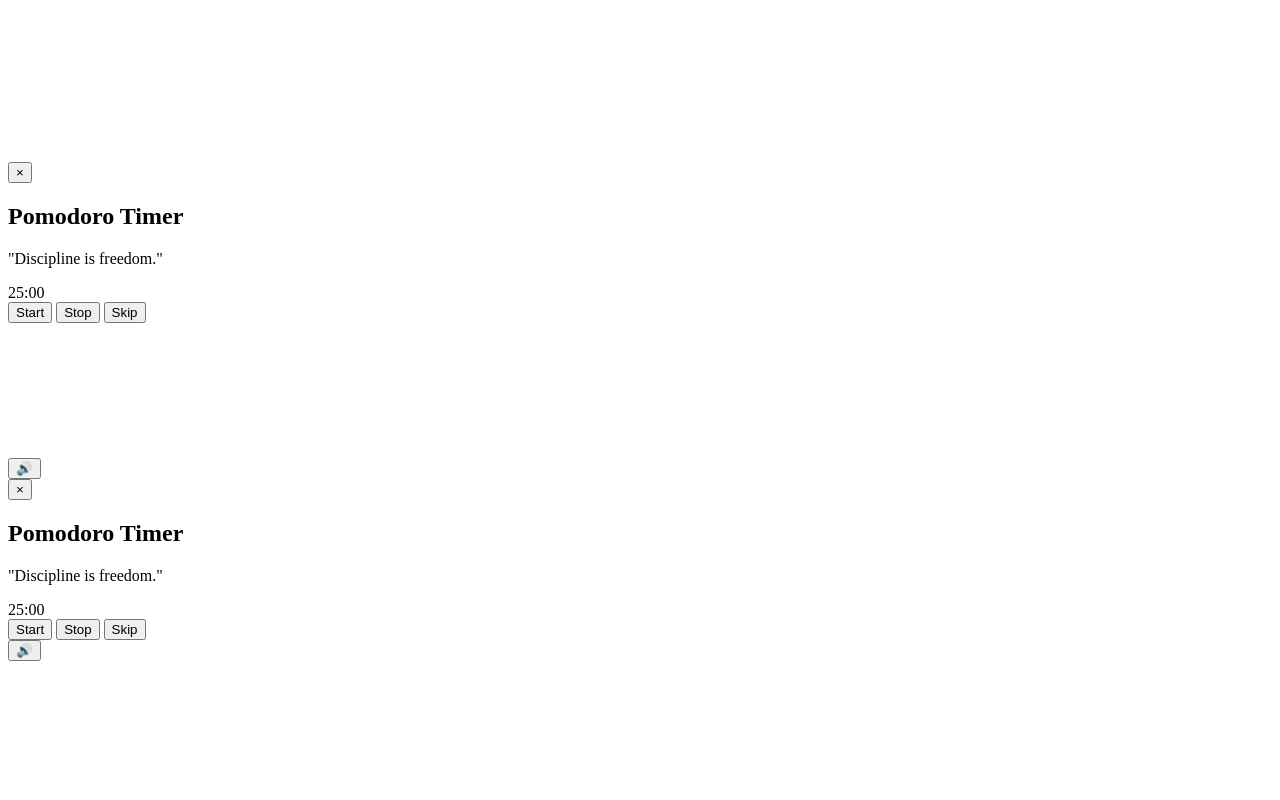
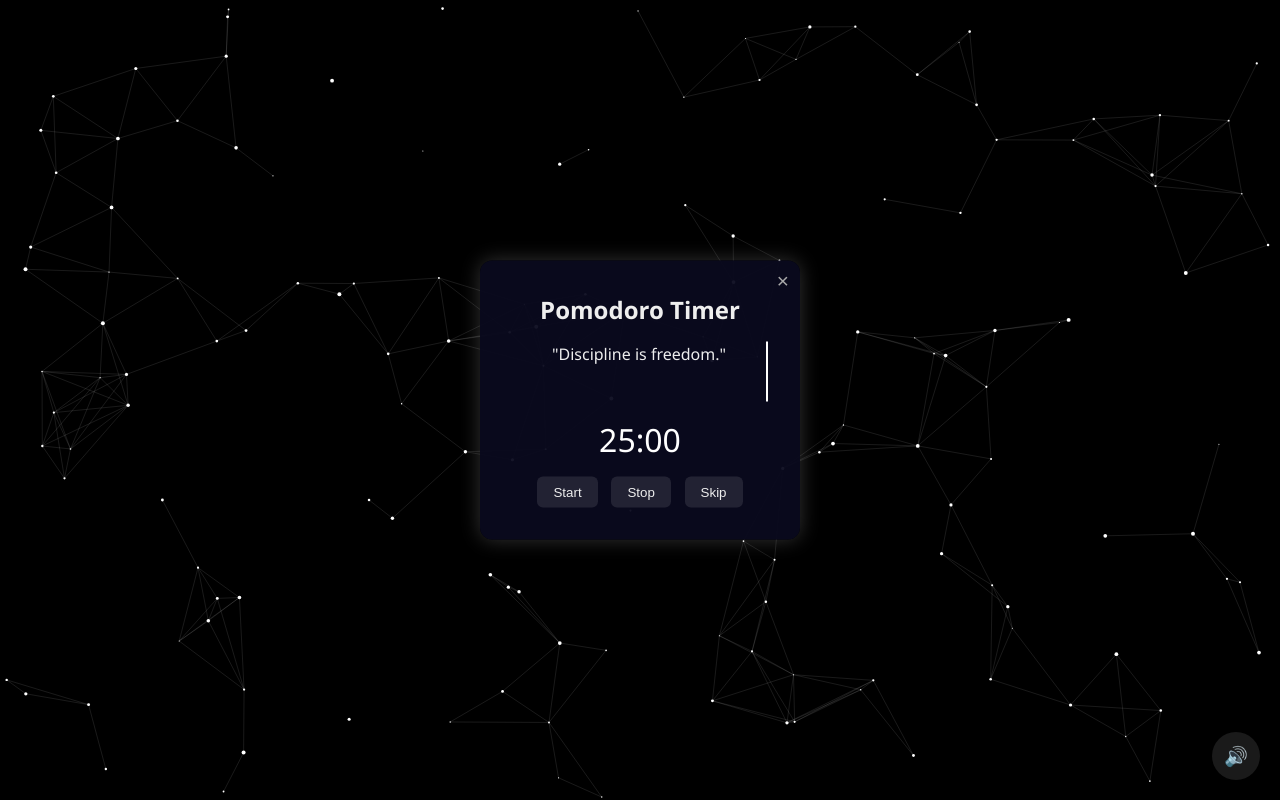
Before and after one commit to davishansen/space_pomodoro, a plain HTML site: page index.html in a window 1280 px wide. Drawn offline with Linux system fonts and the light colour scheme.

Commit message:
Add files via upload

```diff
--- a/index.html
+++ b/index.html
@@ -29,34 +29,3 @@
   <script src="script.js"></script>
 </body>
 </html>
-<!DOCTYPE html>
-<html lang="en">
-<head>
-  <meta charset="UTF-8" />
-  <meta name="viewport" content="width=device-width, initial-scale=1.0"/>
-  <title>Celestial Stories</title>
-  <link rel="stylesheet" href="styles.css" />
-</head>
-<body>
-  <canvas id="background"></canvas>
-
-  <div id="info-card">
-    <button id="close-btn">×</button>
-    <h2>Pomodoro Timer</h2>
-    <p id="quote" class="typewriter">"Discipline is freedom."</p>
-    <div id="timer-display">25:00</div>
-    <div id="timer-controls">
-      <button id="start-btn">Start</button>
-      <button id="stop-btn">Stop</button>
-      <button id="skip-btn">Skip</button>
-    </div>
-  </div>
-
-  <button id="music-btn">🔊</button>
-  <audio id="bg-music" loop>
-    <source src="assets/music.mp3" type="audio/mpeg">
-  </audio>
-
-  <script src="script.js"></script>
-</body>
-</html>
--- /dev/null
+++ b/script.js
@@ -0,0 +1,127 @@
+const canvas = document.getElementById('background');
+const ctx = canvas.getContext('2d');
+let w, h;
+function resize() {
+  w = canvas.width = window.innerWidth;
+  h = canvas.height = window.innerHeight;
+}
+window.addEventListener('resize', resize);
+resize();
+const stars = [];
+for (let i = 0; i < 150; i++) {
+  stars.push({
+    x: Math.random() * w,
+    y: Math.random() * h,
+    r: Math.random() * 1.5 + 0.5,
+    vx: (Math.random() - 0.5) * 0.2,
+    vy: (Math.random() - 0.5) * 0.2
+  });
+}
+function draw() {
+  ctx.clearRect(0, 0, w, h);
+  ctx.fillStyle = '#fff';
+  stars.forEach(s => {
+    s.x += s.vx;
+    s.y += s.vy;
+    if (s.x < 0 || s.x > w) s.vx *= -1;
+    if (s.y < 0 || s.y > h) s.vy *= -1;
+    ctx.beginPath();
+    ctx.arc(s.x, s.y, s.r, 0, 2 * Math.PI);
+    ctx.fill();
+  });
+  ctx.strokeStyle = 'rgba(255,255,255,0.1)';
+  for (let i = 0; i < stars.length; i++) {
+    for (let j = i + 1; j < stars.length; j++) {
+      const a = stars[i], b = stars[j];
+      const dist = Math.hypot(a.x - b.x, a.y - b.y);
+      if (dist < 100) {
+        ctx.beginPath();
+        ctx.moveTo(a.x, a.y);
+        ctx.lineTo(b.x, b.y);
+        ctx.stroke();
+      }
+    }
+  }
+  requestAnimationFrame(draw);
+}
+draw();
+
+const timerDisplay = document.getElementById('timer-display');
+const startBtn = document.getElementById('start-btn');
+const stopBtn = document.getElementById('stop-btn');
+const skipBtn = document.getElementById('skip-btn');
+const quoteElem = document.getElementById('quote');
+let focusDuration = 25 * 60;
+let breakDuration = 5 * 60;
+let currentTime = focusDuration;
+let timer = null;
+let isFocus = true;
+
+const quotes = [
+  "Discipline is the bridge between goals and accomplishment.",
+  "Do one thing with full presence—it’s enough.",
+  "Pain is temporary, mastery is forever.",
+  "The body obeys. The mind commands.",
+  "Keep showing up. That’s the real secret.",
+  "What you do repeatedly, you become.",
+  "Silence and focus forge clarity."
+];
+
+function updateDisplay() {
+  const minutes = String(Math.floor(currentTime / 60)).padStart(2, '0');
+  const seconds = String(currentTime % 60).padStart(2, '0');
+  timerDisplay.textContent = `${minutes}:${seconds}`;
+}
+
+function showRandomQuote() {
+  const random = quotes[Math.floor(Math.random() * quotes.length)];
+  quoteElem.textContent = random;
+}
+
+function startTimer() {
+  if (timer) return;
+  showRandomQuote();
+  timer = setInterval(() => {
+    currentTime--;
+    updateDisplay();
+    if (currentTime <= 0) {
+      clearInterval(timer);
+      timer = null;
+      isFocus = !isFocus;
+      currentTime = isFocus ? focusDuration : breakDuration;
+      showRandomQuote();
+      startTimer();
+    }
+  }, 1000);
+}
+
+function stopTimer() {
+  clearInterval(timer);
+  timer = null;
+}
+
+function skipTimer() {
+  stopTimer();
+  isFocus = !isFocus;
+  currentTime = isFocus ? focusDuration : breakDuration;
+  updateDisplay();
+  showRandomQuote();
+}
+
+startBtn.addEventListener('click', startTimer);
+stopBtn.addEventListener('click', stopTimer);
+skipBtn.addEventListener('click', skipTimer);
+updateDisplay();
+
+const musicBtn = document.getElementById('music-btn');
+const audio = document.getElementById('bg-music');
+let isPlaying = false;
+musicBtn.addEventListener('click', () => {
+  isPlaying ? audio.pause() : audio.play();
+  isPlaying = !isPlaying;
+  musicBtn.textContent = isPlaying ? '🔇' : '🔊';
+});
+const closeBtn = document.getElementById('close-btn');
+closeBtn.addEventListener('click', () => {
+  document.getElementById('info-card').classList.add('hidden');
+});
--- /dev/null
+++ b/styles.css
@@ -0,0 +1,104 @@
+* {
+  margin: 0;
+  padding: 0;
+  box-sizing: border-box;
+}
+html, body {
+  width: 100%;
+  height: 100%;
+  overflow: hidden;
+  font-family: 'Segoe UI', sans-serif;
+  background: #000;
+}
+canvas {
+  display: block;
+  position: absolute;
+  z-index: 0;
+  top: 0; left: 0;
+  width: 100vw;
+  height: 100vh;
+}
+#info-card {
+  position: absolute;
+  top: 50%;
+  left: 50%;
+  transform: translate(-50%, -50%);
+  background: rgba(10, 10, 30, 0.95);
+  padding: 2rem;
+  border-radius: 12px;
+  color: #eee;
+  z-index: 2;
+  width: 320px;
+  max-width: 90%;
+  text-align: center;
+  box-shadow: 0 0 20px rgba(255,255,255,0.2);
+  transition: opacity 0.4s ease;
+}
+#info-card.hidden {
+  opacity: 0;
+  pointer-events: none;
+}
+#info-card h2 {
+  font-size: 1.5rem;
+  margin-bottom: 1rem;
+}
+#info-card p {
+  font-size: 1rem;
+  line-height: 1.5;
+  min-height: 60px;
+}
+#close-btn {
+  position: absolute;
+  top: 0.5rem;
+  right: 0.7rem;
+  background: none;
+  border: none;
+  color: #aaa;
+  font-size: 1.3rem;
+  cursor: pointer;
+}
+.typewriter {
+  overflow: hidden;
+  white-space: nowrap;
+  border-right: 2px solid #fff;
+  animation: blink 1s step-end infinite;
+}
+@keyframes blink {
+  50% { border-color: transparent; }
+}
+#music-btn {
+  position: absolute;
+  bottom: 20px;
+  right: 20px;
+  background: rgba(255,255,255,0.1);
+  color: #eee;
+  border: none;
+  border-radius: 50%;
+  width: 48px;
+  height: 48px;
+  font-size: 1.2rem;
+  z-index: 3;
+  cursor: pointer;
+  transition: background 0.3s ease;
+}
+#music-btn:hover {
+  background: rgba(255,255,255,0.3);
+}
+#timer-display {
+  font-size: 2rem;
+  margin: 1rem 0;
+  color: #fff;
+}
+#timer-controls button {
+  background: rgba(255, 255, 255, 0.1);
+  color: #eee;
+  border: none;
+  border-radius: 6px;
+  padding: 0.5rem 1rem;
+  margin: 0 0.3rem;
+  cursor: pointer;
+  transition: background 0.3s ease;
+}
+#timer-controls button:hover {
+  background: rgba(255, 255, 255, 0.3);
+}
```
Also changed, not shown: 1 other file.
